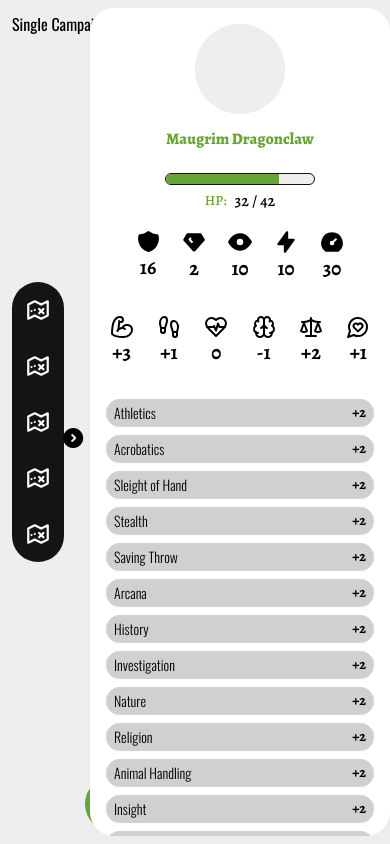
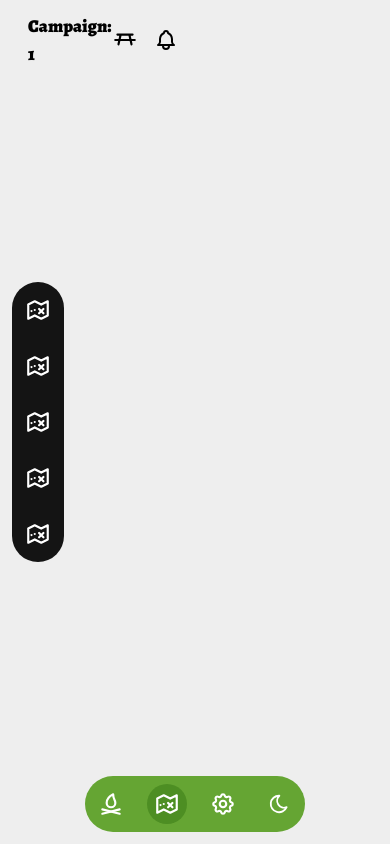
Before and after one commit to MadStoneDev/dungeon-central, a Next.js app: page /campaign/1 in a window 390 px wide. Built offline with nearby package versions, Linux system fonts and the light colour scheme; a web font is replaced by a local one.

Commit message:
separate concerns for sidebar toggle

```diff
--- a/src/app/(private)/campaign/[campaignId]/page.tsx
+++ b/src/app/(private)/campaign/[campaignId]/page.tsx
@@ -10,10 +10,18 @@ export default async function SingleCampaign({
 
   return (
     <div className={`flex h-full`}>
+      {/* Main Window */}
       <section className={`relative flex-1`}>
-        <TopNavigation />
-        Single Campaign: {campaignId}
+        {/* Header */}
+        <div className={`px-4 flex items-center justify-between`}>
+          <h1 className={`font-serif text-lg md:text-xl font-black`}>
+            Campaign: {campaignId}
+          </h1>
+          <TopNavigation />
+        </div>
       </section>
+
+      {/* Right Sidebar */}
       <CampaignSidebar
         hp={32}
         hpMax={42}
--- a/src/components/campaign-sidebar.tsx
+++ b/src/components/campaign-sidebar.tsx
@@ -55,16 +55,34 @@ export default function CampaignSidebar({
 }: Stats) {
   // States
   const [autohideBar, setAutohideBar] = useState(false);
+  const [showSidebarOnMobile, setShowSidebarOnMobile] = useState(false);
   const [hoverSidebar, setHoverSidebar] = useState(false);
   const [showOverlay, setShowOverlay] = useState(false);
   const [firstLoad, setFirstLoad] = useState(true);
 
   // Functions
+
+  const openSidebar = () => {
+    setShowSidebarOnMobile(true);
+
+    setTimeout(() => {
+      setShowOverlay(true);
+    }, 300);
+  };
+
+  const closeSidebar = () => {
+    setShowOverlay(false);
+
+    setTimeout(() => {
+      setShowSidebarOnMobile(false);
+    }, 300);
+  };
+
   const toggleSidebar = () => {
-    if (autohideBar) {
+    if (showSidebarOnMobile) {
+      closeSidebar();
+    } else {
       openSidebar();
-    } else {
-      closeSidebar();
     }
   };
 
@@ -85,50 +103,51 @@ export default function CampaignSidebar({
     }
   }, [autohideBar]);
 
-  const openSidebar = () => {
-    setAutohideBar(false);
-
-    setTimeout(() => {
-      setShowOverlay(true);
-    }, 300);
-  };
-
-  const closeSidebar = () => {
-    setShowOverlay(false);
-
-    setTimeout(() => {
-      setAutohideBar(true);
-    }, 300);
-  };
-
   return (
     <section
       className={`${
         autohideBar
           ? hoverSidebar
-            ? "py-2 md:py-4 fixed top-0 bottom-0 right-0 translate-x-full md:translate-x-0"
-            : "py-2 md:py-4 fixed top-0 bottom-0 right-0 translate-x-full md:translate-x-[90%]"
-          : "py-2 md:py-0 fixed md:relative h-full top-0 md:top-auto right-0 md:right-auto"
-      } z-50 transition-all duration-300 ease-in-out`}
+            ? "md:py-4 fixed top-0 bottom-0 right-0 md:translate-x-0"
+            : "md:py-4 fixed top-0 bottom-0 right-0 md:translate-x-[90%]"
+          : "md:py-0 md:relative h-full top-0 md:top-auto md:right-auto"
+      }
+       ${
+         showSidebarOnMobile
+           ? "py-2 md:py-0 fixed md:relative h-full top-0 right-0"
+           : "py-2 translate-x-full md:translate-x-0"
+       } z-50 transition-all duration-300 ease-in-out`}
     >
       {/* Overlay */}
       <div
-        className={`md:hidden fixed top-0 right-0 h-full ${
-          autohideBar
-            ? "hidden w-0 bg-transparent"
-            : `w-full ${showOverlay && "bg-black/20"}`
+        className={`block md:hidden fixed top-0 right-0 h-full ${
+          showSidebarOnMobile
+            ? `w-full ${showOverlay && "bg-black/20"}`
+            : "hidden w-0 bg-transparent"
         } z-0 transition-all duration-300 ease-in-out`}
         onClick={() => closeSidebar()}
       />
 
-      {/* Show Toggle*/}
+      {/* Show Toggle - DESKTOP */}
       <button
-        className={`absolute top-1/2 left-0 -translate-x-[110%] grid place-content-center w-7 h-8`}
+        className={`absolute top-1/2 left-0 -translate-x-[110%] hidden md:grid place-content-center w-7 h-8`}
+        onClick={() => setAutohideBar(!autohideBar)}
+      >
+        <IconCircleChevronLeftFilled
+          className={`${
+            autohideBar ? "rotate-0" : "-rotate-180"
+          } transition-all duration-300 ease-in-out`}
+        />
+      </button>
+
+      {/* Show Toggle - MOBILE */}
+      <button
+        className={`absolute top-1/2 left-0 -translate-x-[110%] grid md:hidden place-content-center w-7 h-8`}
         onClick={() => toggleSidebar()}
       >
         <IconCircleChevronLeftFilled
           className={`${
-            autohideBar ? "rotate-0" : "-rotate-180"
+            showSidebarOnMobile ? "-rotate-180" : "rotate-0"
           } transition-all duration-300 ease-in-out`}
         />
       </button>
--- a/src/components/top-navigation.tsx
+++ b/src/components/top-navigation.tsx
@@ -10,7 +10,7 @@ export default function TopNavigation() {
 
   return (
     <nav
-      className={`absolute top-0 right-0 p-3 flex flex-row items-center gap-4 transition-all duration-300 ease-in-out`}
+      className={`flex flex-row items-center gap-4 transition-all duration-300 ease-in-out`}
     >
       {pathname.startsWith("/campaign") && (
         <section>
```
